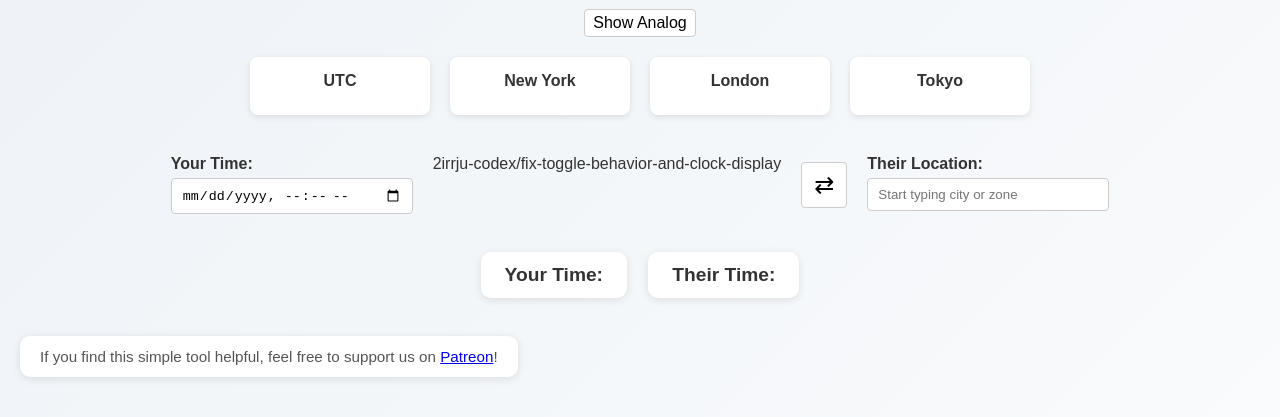
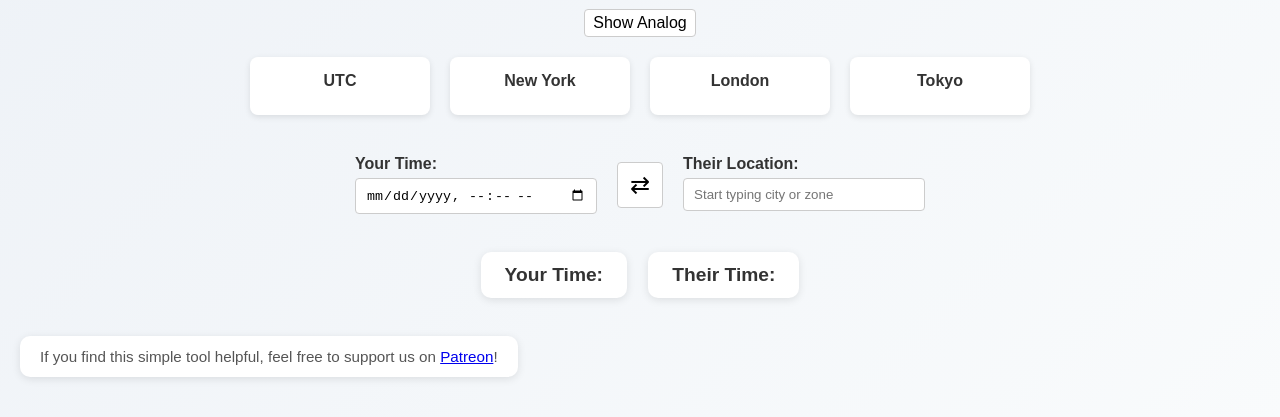
Before and after one commit to EvolutionUnleashed/codex-sandbox, a plain HTML site: page index.html in a window 1280 px wide. Shown: the part 99-516 px from the top of the page. Drawn offline with nearby package versions, Linux system fonts and the light colour scheme.

Commit message:
Update index.html
and hopefully fixed.

```diff
--- a/index.html
+++ b/index.html
@@ -40,7 +40,6 @@
       <span id="timeLabelText">Your Time:</span>
       <input type="datetime-local" id="yourTime">
     </label>
-2irrju-codex/fix-toggle-behavior-and-clock-display
 
     <button type="button" id="toggleDirection" class="toggle-btn" aria-label="Swap conversion">⇄</button>
     <select id="direction" style="display:none">
```
